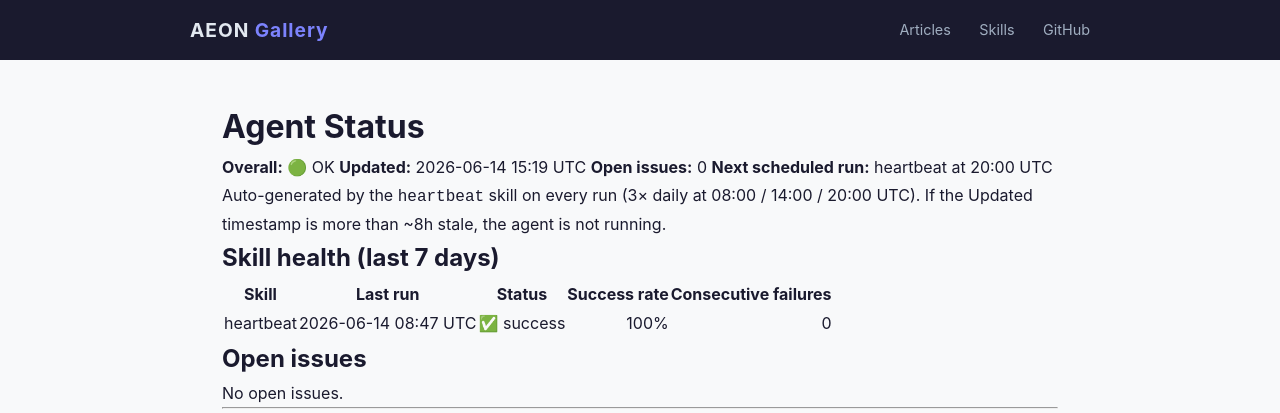
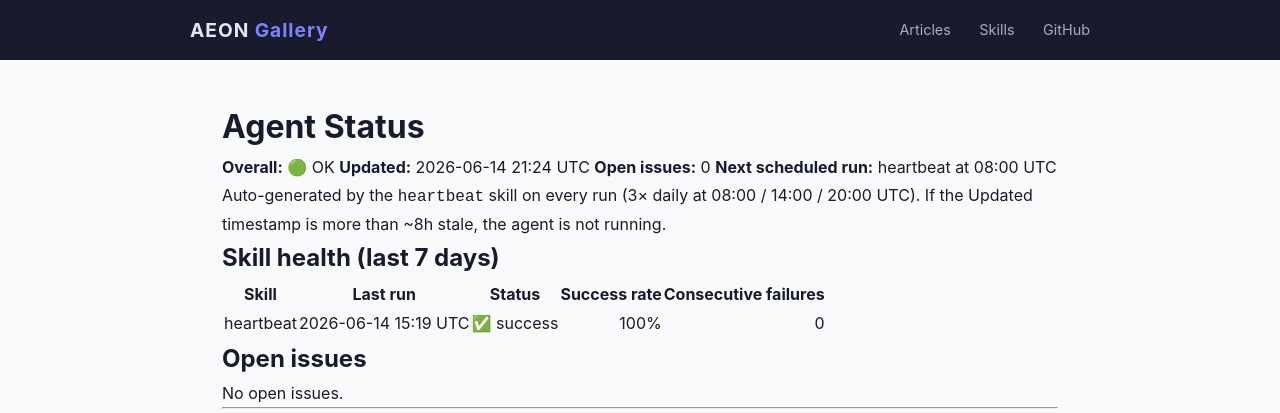
Before and after one commit to amaz98/maz-aeon, a Jekyll site: the page built from docs/status.md, in a window 1280 px wide. Shown: the top 413 px of the page. Built offline with Jekyll 4.4.1, drawn with Linux system fonts in a browser that asks for light colours.

Commit message:
chore(heartbeat): auto-commit 2026-06-14

```diff
--- a/docs/status.md
+++ b/docs/status.md
@@ -7,9 +7,9 @@
 # Agent Status
 
 **Overall:** 🟢 OK
-**Updated:** 2026-06-14 15:19 UTC
+**Updated:** 2026-06-14 21:24 UTC
 **Open issues:** 0
-**Next scheduled run:** heartbeat at 20:00 UTC
+**Next scheduled run:** heartbeat at 08:00 UTC
 
 Auto-generated by the `heartbeat` skill on every run (3× daily at 08:00 / 14:00 / 20:00 UTC). If the Updated timestamp is more than ~8h stale, the agent is not running.
 
@@ -17,7 +17,7 @@
 
 | Skill | Last run | Status | Success rate | Consecutive failures |
 |-------|----------|--------|-------------:|---------------------:|
-| heartbeat | 2026-06-14 08:47 UTC | ✅ success | 100% | 0 |
+| heartbeat | 2026-06-14 15:19 UTC | ✅ success | 100% | 0 |
 
 ## Open issues
 
--- a/memory/token-usage.csv
+++ b/memory/token-usage.csv
@@ -56,3 +56,4 @@
 2026-06-13,heartbeat,claude-opus-4-7,17,3337,583455,30283
 2026-06-14,heartbeat,claude-opus-4-7,486,2994,362156,30307
 2026-06-14,heartbeat,claude-opus-4-7,18,3322,634179,29919
+2026-06-14,heartbeat,claude-opus-4-7,426,3968,303987,31262
```
Also changed, not shown: memory/logs/2026-06-14.md (+9 -0 lines), .outputs/heartbeat.md.
